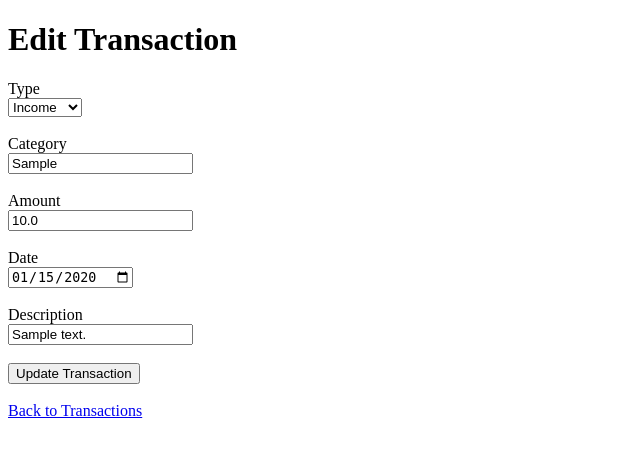
After one commit to mhasantanveer546/MyPersonalFinanceTracker, a Flask app: page /edit-transaction/1 in a window 1280 px wide. The commit adds this page. Shown: the top 457 px of the page, without its empty margins (0-640 px from the left). Run offline with Flask 3, Linux system fonts and the light colour scheme; a user stored in the database is signed in; tables that the repository leaves empty hold one stand-in row (values such as "Sample post").

Commit message:
Phase 3: Transaction related functions all completed

```diff
--- a/app.py
+++ b/app.py
@@ -5,12 +5,14 @@ from models.user import User
 from routes.auth_routes import auth_bp
 from flask_login import LoginManager
 from models.transaction import Transaction
+from routes.transaction_routes import transaction_bp
 from models.budget import Budget
 
 app = Flask(__name__)
 app.config.from_object(Config)
 db.init_app(app)
 app.register_blueprint(auth_bp)
+app.register_blueprint(transaction_bp)
 
 login_manager = LoginManager()
 login_manager.init_app(app)
--- a/routes/transaction_routes.py
+++ b/routes/transaction_routes.py
@@ -0,0 +1,69 @@
+from flask import Blueprint, request, redirect, url_for, render_template
+from flask_login import login_required, current_user
+from services.transaction_service import add_transaction, get_transactions, delete_transaction, edit_transaction, get_transaction_by_id
+
+transaction_bp = Blueprint("transaction", __name__)
+
+
+@transaction_bp.route("/add-transaction", methods=["GET"])
+@login_required
+def add_transaction_page():
+    return render_template("add_transaction.html")
+
+
+@transaction_bp.route("/add-transaction", methods=["POST"])
+@login_required
+def add_transaction_route():
+    type = request.form.get("type")
+    category = request.form.get("category")
+    amount = float(request.form.get("amount"))
+    date = request.form.get("date")
+    description = request.form.get("description")
+
+    result = add_transaction(current_user.id, type, category, amount, date, description)
+
+    if result["success"]:
+        return redirect(url_for("transaction.view_transactions"))
+    else:
+        return render_template("add_transaction.html", error=result["message"])
+
+
+@transaction_bp.route("/transactions", methods=["GET"])
+@login_required
+def view_transactions():
+    transactions = get_transactions(current_user.id)
+    return render_template("transactions.html", transactions=transactions)
+
+@transaction_bp.route("/delete-transaction/<int:transaction_id>", methods=["POST"])
+@login_required
+def delete_transaction_route(transaction_id):
+    delete_transaction(transaction_id, current_user.id)
+    return redirect(url_for("transaction.view_transactions"))
+
+@transaction_bp.route("/edit-transaction/<int:transaction_id>", methods=["GET"])
+@login_required
+def edit_transaction_page(transaction_id):
+    transaction = get_transaction_by_id(transaction_id, current_user.id)
+    if not transaction:
+        return redirect(url_for("transaction.view_transactions"))
+    return render_template("edit_transaction.html", transaction=transaction)
+
+
+@transaction_bp.route("/edit-transaction/<int:transaction_id>", methods=["POST"])
+@login_required
+def edit_transaction_route(transaction_id):
+    type = request.form.get("type")
+    category = request.form.get("category")
+    amount = float(request.form.get("amount"))
+    date = request.form.get("date")
+    description = request.form.get("description")
+
+    result = edit_transaction(
+        transaction_id, current_user.id,
+        type=type, category=category, amount=amount, date=date, description=description
+    )
+
+    if result["success"]:
+        return redirect(url_for("transaction.view_transactions"))
+    else:
+        return result["message"], 404
--- a/services/transaction_service.py
+++ b/services/transaction_service.py
@@ -0,0 +1,61 @@
+from models import db
+from models.transaction import Transaction
+
+def add_transaction(user_id, type, category, amount, date, description=None):
+    if type not in ['income', 'expense']:
+        return {"success": False, "message": "Invalid transaction type. Must be 'income' or 'expense'."}
+
+    if amount <= 0:
+        return {"success": False, "message": "Amount must be greater than zero."}
+
+    transaction = Transaction(user_id=user_id, type=type, category=category, amount=amount, date=date, description=description)
+    db.session.add(transaction)
+    db.session.commit()
+    return {"success": True, "message": "Transaction added successfully.", "transaction": transaction}
+
+def get_transactions(user_id, type=None, category=None, start_date=None, end_date=None):
+    query = Transaction.query.filter_by(user_id=user_id)
+
+    if type:
+        query = query.filter_by(type=type)
+
+    if category:
+        query = query.filter_by(category=category)
+
+    if start_date:
+        query = query.filter(Transaction.date >= start_date)
+
+    if end_date:
+        query = query.filter(Transaction.date <= end_date)
+
+    transactions = query.all()
+    return transactions
+
+def get_transaction_by_id(transaction_id, user_id):
+    return Transaction.query.filter_by(id=transaction_id, user_id=user_id).first()
+
+def delete_transaction(transaction_id, user_id):
+    transaction = Transaction.query.filter_by(id=transaction_id, user_id=user_id).first()
+    if not transaction:
+        return {"success": False, "message": "Transaction not found."}
+
+    db.session.delete(transaction)
+    db.session.commit()
+    return {"success": True, "message": "Transaction deleted successfully."}
+
+
+
+def edit_transaction(transaction_id, user_id, **kwargs):
+    transaction = Transaction.query.filter_by(id=transaction_id, user_id=user_id).first()
+
+    if not transaction:
+        return {"success": False, "message": "Transaction not found."}
+
+    kwargs = {k: v for k, v in kwargs.items() if k not in ("id", "user_id")}
+
+    for key, value in kwargs.items():
+        if hasattr(transaction, key):
+            setattr(transaction, key, value)
+
+    db.session.commit()
+    return {"success": True, "message": "Transaction updated successfully.", "transaction": transaction}
--- /dev/null
+++ b/templates/edit_transaction.html
@@ -0,0 +1,33 @@
+<!DOCTYPE html>
+<html lang="en">
+<head>
+    <meta charset="UTF-8">
+    <title>Edit Transaction</title>
+</head>
+<body>
+    <h1>Edit Transaction</h1>
+    <form method="POST" action="/edit-transaction/{{ transaction.id }}">
+        <label for="type">Type</label><br>
+        <select id="type" name="type" required>
+            <option value="income" {% if transaction.type == "income" %}selected{% endif %}>Income</option>
+            <option value="expense" {% if transaction.type == "expense" %}selected{% endif %}>Expense</option>
+        </select><br><br>
+
+        <label for="category">Category</label><br>
+        <input type="text" id="category" name="category" value="{{ transaction.category }}" required><br><br>
+
+        <label for="amount">Amount</label><br>
+        <input type="number" step="0.01" id="amount" name="amount" value="{{ transaction.amount }}" required><br><br>
+
+        <label for="date">Date</label><br>
+        <input type="date" id="date" name="date" value="{{ transaction.date }}" required><br><br>
+
+        <label for="description">Description</label><br>
+        <input type="text" id="description" name="description" value="{{ transaction.description }}"><br><br>
+
+        <button type="submit">Update Transaction</button>
+    </form>
+    <br>
+    <a href="/transactions">Back to Transactions</a>
+</body>
+</html>
```
Also changed, not shown: templates/add_transaction.html (+34 -0 lines), templates/login.html (+8 -3 lines), templates/registration.html (+12 -5 lines), templates/transactions.html (+40 -0 lines).
